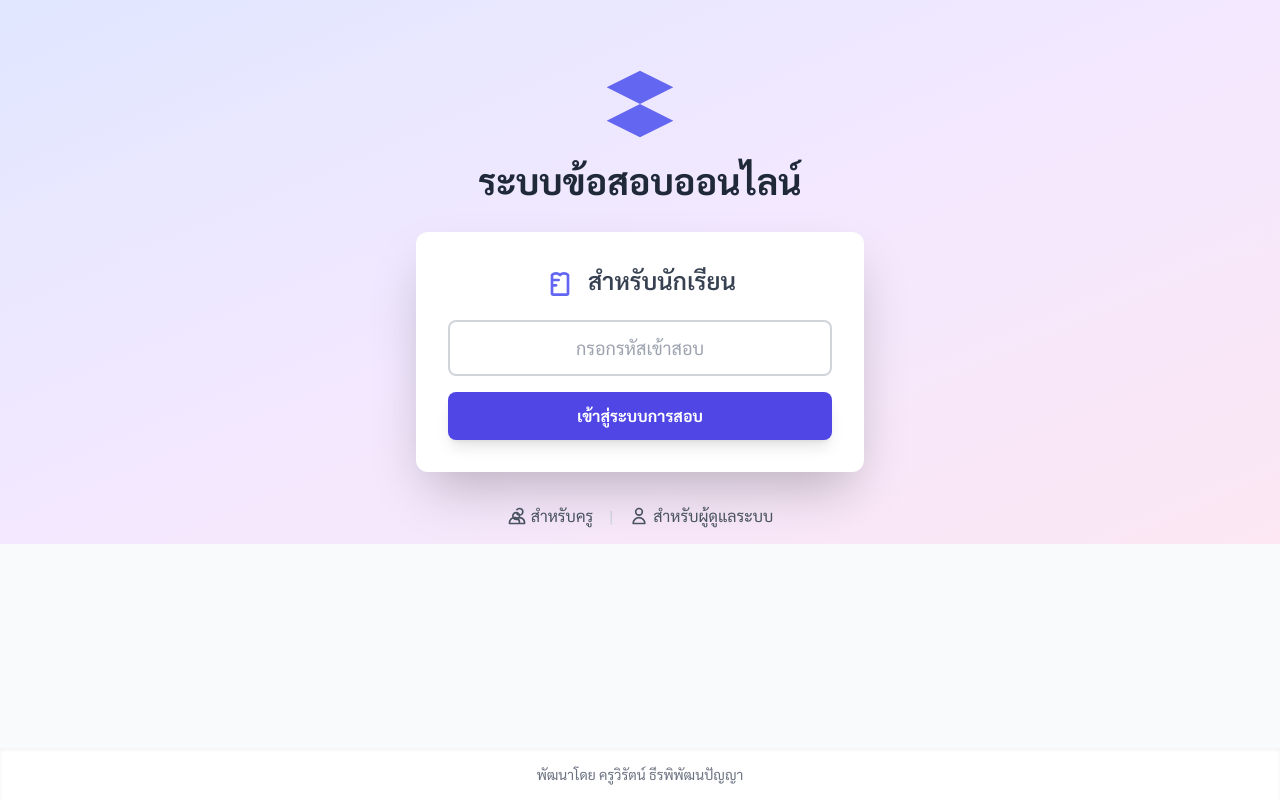
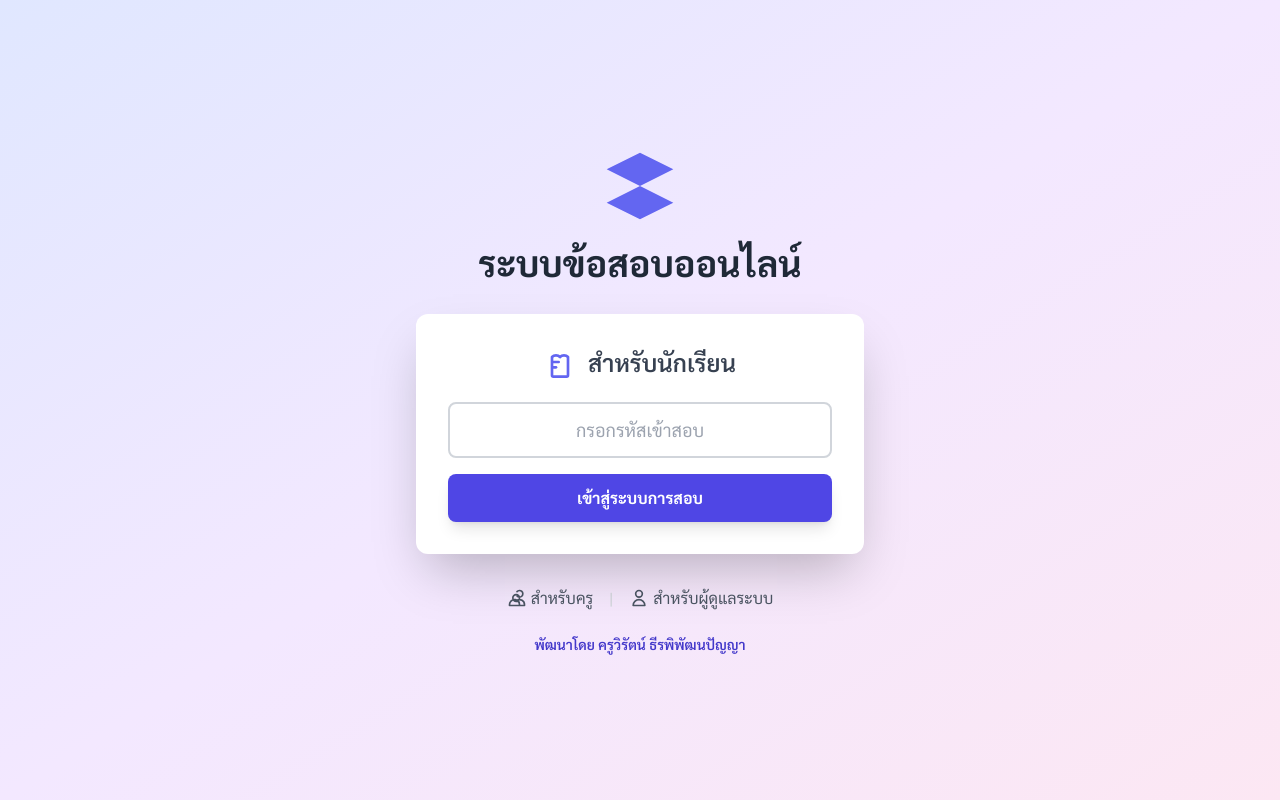
Before and after one commit to oodwirat2533-afk/BJ-3-Project, a React (Vite) app: page / in a window 1280 px wide. Built offline with nearby package versions, Linux system fonts and the light colour scheme; no server answers; the database is empty.

Commit message:
บันทึกทั้งหมด 27 ม.ค. 2569

```diff
--- a/App.tsx
+++ b/App.tsx
@@ -46,14 +46,14 @@ const App: React.FC = () => {
   const { page, isLoading, error, retryLoad } = useAppContext();
 
   return (
-    <div className="min-h-screen flex flex-col bg-gray-50 text-gray-800">
+    <div className="min-h-screen flex flex-col bg-gradient-to-br from-indigo-100 via-purple-100 to-pink-100 text-gray-800">
       {isLoading ? (
         <LoadingScreen />
       ) : error ? (
         <ErrorScreen message={error} onRetry={retryLoad} />
       ) : (
         <>
-          <main className="flex-grow">
+          <main className="flex-grow flex flex-col">
             {(() => {
               switch (page) {
                 case Page.Home: return <HomePage />;
@@ -72,9 +72,6 @@ const App: React.FC = () => {
               }
             })()}
           </main>
-          <footer className="w-full bg-white shadow-inner py-4 text-center text-sm text-gray-500">
-            <p>พัฒนาโดย ครูวิรัตน์ ธีรพิพัฒนปัญญา</p>
-          </footer>
         </>
       )}
     </div>
--- a/pages/HomePage.tsx
+++ b/pages/HomePage.tsx
@@ -55,7 +55,7 @@ const HomePage: React.FC = () => {
   };
 
   return (
-    <div className="flex-grow flex flex-col items-center pt-8 md:pt-16 bg-gradient-to-br from-indigo-100 via-purple-100 to-pink-100 p-4">
+    <div className="flex-grow flex flex-col items-center justify-center p-4">
       <div className="w-full max-w-md text-center">
         <div className="mb-8 animate-fade-in-down">
           <LogoIcon className="h-20 w-20 mx-auto text-indigo-500" />
@@ -96,7 +96,8 @@ const HomePage: React.FC = () => {
           </form>
         </div>
 
-        <div className="mt-8 flex justify-center items-center space-x-4 animate-fade-in-up" style={{ animationDelay: '0.5s' }}>
+        <div className="mt-8 flex flex-col items-center animate-fade-in-up" style={{ animationDelay: '0.5s' }}>
+          <div className="flex justify-center items-center space-x-4 mb-4">
             <button
               onClick={() => setPage(Page.TeacherLogin)}
               className="flex items-center text-gray-600 hover:text-indigo-600 transition-colors"
@@ -114,6 +115,11 @@ const HomePage: React.FC = () => {
             </button>
           </div>
 
+          <div className="text-sm text-indigo-700 font-semibold mt-2">
+            พัฒนาโดย ครูวิรัตน์ ธีรพิพัฒนปัญญา
+          </div>
+        </div>
+
 
       </div>
     </div>
```
Lines whose indentation alone changed are shown as unchanged.
